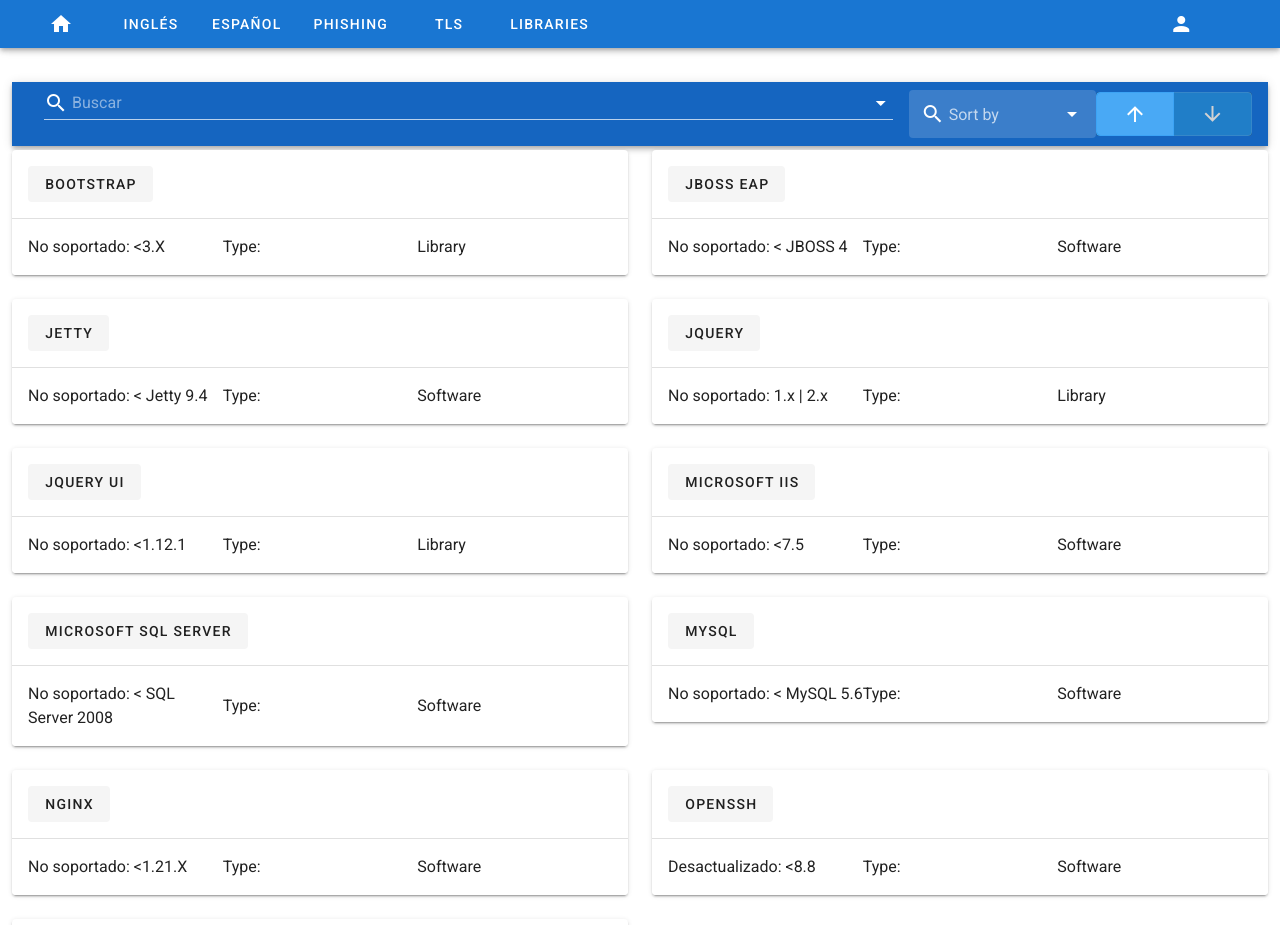
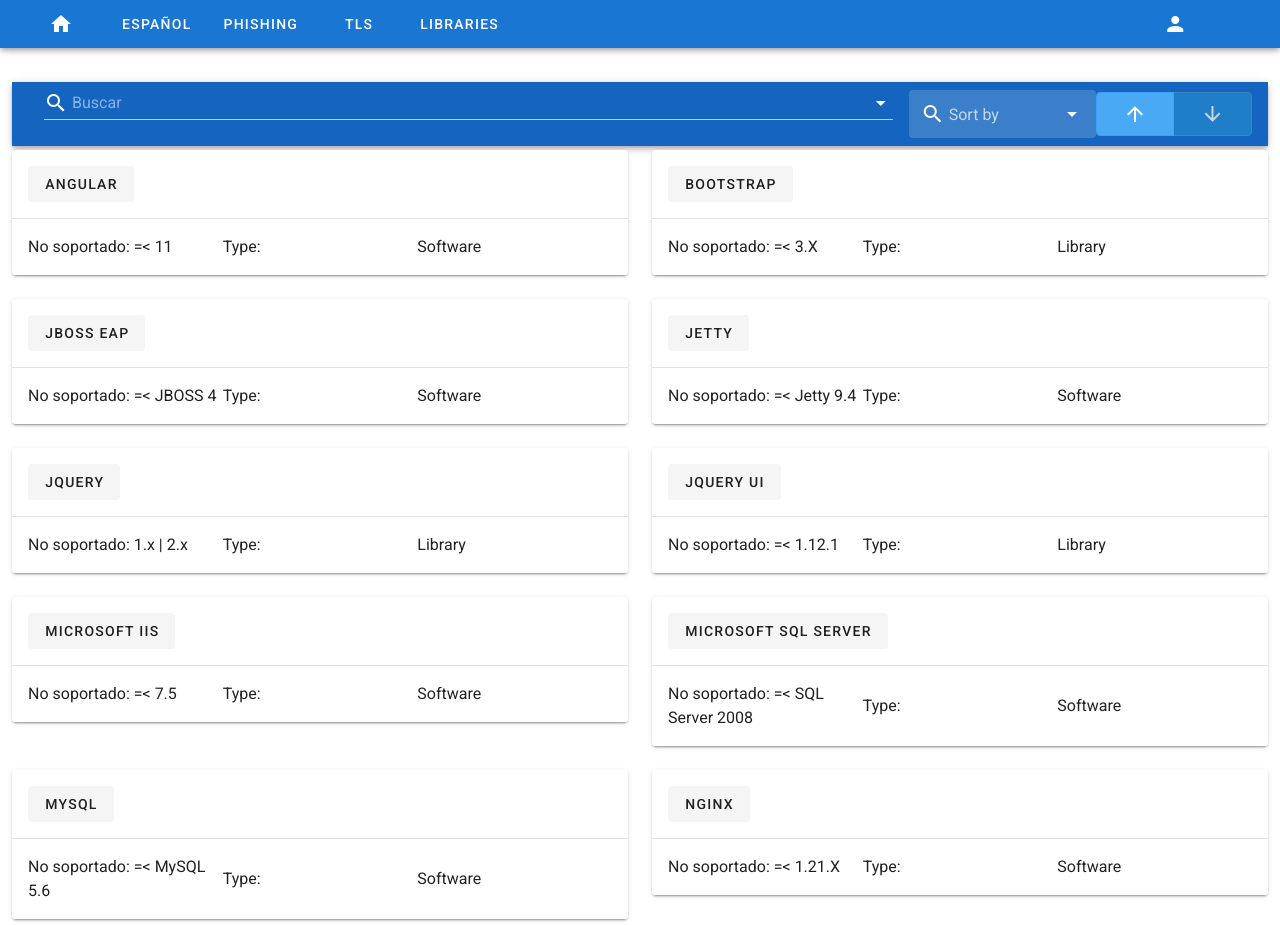
Before and after one commit to LauraVoid/Kb-project, a Vue app: page /#/lib in a window 1280 px wide. Shown: the top 925 px of the page. Built offline with nearby package versions, Linux system fonts and the light colour scheme; what vue-clipboard2 would draw is missing.

Commit message:
ipdate libraries

```diff
--- a/data/libraries.js
+++ b/data/libraries.js
@@ -4,7 +4,7 @@
         name: "jQuery",
         cves: [
             { name: "CVE-2020-11022 (6.1)", version: ">=1.5.1 <3.5.0", info: "" },
-            { name: "CVE-2020-11023 (6.1)", version: ">=1.5.1 |<3.5.0", info: "" },
+            { name: "CVE-2020-11023 (6.1)", version: ">=1.5.1 | <3.5.0", info: "" },
             { name: "CVE-2019-11358 (6.1)", version: "<3.4.0", info: "used in Drupal, Backdrop CMS, and other products" },
         ],
         info_end: "https://endoflife.date/jquery",
@@ -20,7 +20,7 @@
             { name: "CVE-2021-41182 (6.1)", version: "<1.13.0", info: "" },
         ],
         info_end: "",
-        support: "No soportado: <1.12.1"
+        support: "No soportado: =< 1.12.1"
     },
     {
         type: "Library",
@@ -33,7 +33,7 @@
 
         ],
         info_end: "https://endoflife.date/bootstrap",
-        support: "No soportado: <3.X"
+        support: "No soportado: =< 3.X"
     },
     {
         type: "Software",
@@ -47,7 +47,7 @@
         ],
         info_end: "https://endoflife.date/nginx",
         web_info: "http://nginx.org/en/security_advisories.html",
-        support: "No soportado: <1.21.X",
+        support: "No soportado: =< 1.21.X",
     },
     {
         type: "Software",
@@ -62,7 +62,7 @@
 
         ],
         info_end: "",
-        support: "Desactualizado: <8.8",
+        support: "Desactualizado: =< 8.8",
     },
     {
         type: "Software",
@@ -74,7 +74,7 @@
 
         ],
         info_end: "https://docs.microsoft.com/en-us/lifecycle/products/internet-information-services-iis",
-        support: "No soportado: <7.5",
+        support: "No soportado: =< 7.5",
     },
     {
         type: "Software",
@@ -90,7 +90,7 @@
 
         ],
         info_end: "https://docs.microsoft.com/en-us/sql/sql-server/end-of-support/sql-server-end-of-support-overview?view=sql-server-ver16",
-        support: "No soportado: < SQL Server 2008",
+        support: "No soportado: =< SQL Server 2008",
     },
     {
         type: "Software",
@@ -113,7 +113,7 @@
 
         ],
         info_end: "https://access.redhat.com/support/policy/updates/jboss_notes#p_eap",
-        support: "No soportado: < JBOSS 4",
+        support: "No soportado: =< JBOSS 4",
     },
     {
         type: "Software",
@@ -123,19 +123,30 @@
 
         ],
         info_end: "https://www.eclipse.org/jetty/download.php",
-        support: "No soportado: < Jetty 9.4",
+        support: "No soportado: =< Jetty 9.4",
     },
     {
         type: "Software",
         name: "MySQL",
         cves: [
-            { name: "CVE-2020-2627 (6.5)", version: "MySQL < 8.0.18 ", info: "" },
+            { name: "CVE-2020-2627 (6.5)", version: " < 8.0.18 ", info: "" },
             { name: "CVE-2020-2576 (6.5)", version: "MySQL 8.5.4 ", info: "" },
-            { name: "CVE-2020-2686 (6.5)", version: "MySQL < 8.0.18 ", info: "" },
+            { name: "CVE-2020-2686 (6.5)", version: " < 8.0.18 ", info: "" },
 
         ],
         info_end: "https://docs.microsoft.com/en-us/azure/mysql/concepts-version-policy",
-        support: "No soportado: < MySQL 5.6",
+        support: "No soportado: =< MySQL 5.6",
+    },
+    {
+        type: "Software",
+        name: "Angular",
+        cves: [
+            { name: "CVE-2022-25869 (6.1)", version: " * ", info: "XSS" },
+            { name: "CVE-2022-25844 (7.5)", version: " > 1.7.0 ", info: "DoS" },
+
+        ],
+        info_end: "https://endoflife.date/angular",
+        support: "No soportado: =< 11",
     },
 
 ]
--- a/data/name_libs.js
+++ b/data/name_libs.js
@@ -10,6 +10,7 @@
     "JBOSS",
     "Jetty",
     "MySQL",
+    "Angular"
 
 
 ]
--- a/data/tls.js
+++ b/data/tls.js
@@ -21,6 +21,6 @@
     },
     {
       name: 'PFS',
-      info: 'Inadecuada configuración (no preferido por el servidor). PFS no soportado ( solo se ven los cifrados , no ultima columna)',
+      info: 'Inadecuada configuración ( la curva no es preferida por el servidor). PFS no soportado ( solo se ven los cifrados , no ultima columna)',
     }
 ]
--- a/src/App.vue
+++ b/src/App.vue
@@ -19,11 +19,11 @@
         >
         <v-icon>mdi-home</v-icon></v-tab >
 
-        <v-tab
+        <!-- <v-tab
           to="/english"
           width="100"
           text
-        >Inglés</v-tab >
+        >Inglés</v-tab > -->
 
         <v-tab
           to="/spanish"
--- a/src/components/HelloWorld.vue
+++ b/src/components/HelloWorld.vue
@@ -6,7 +6,7 @@
 
     <v-col  class="mx-auto" cols="12" sm="12" md="12" lg="12">
         <h1 class="display-2 font-weight-bold mb-3">
-          Welcome to kb-project
+          Welcome
         </h1>
 
         <p class="subheading font-weight-regular">
```
